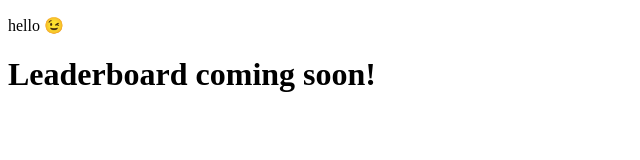
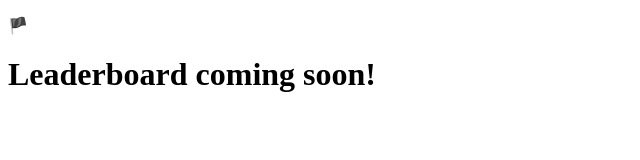
Before and after one commit to wordlegolf/wordlegolf, a plain HTML site: page index.html in a window 1280 px wide. Shown: the full height of the page, 0-640 px from the left. Drawn offline with Linux system fonts and the light colour scheme.

Commit message:
Update index.html

```diff
--- a/index.html
+++ b/index.html
@@ -4,7 +4,7 @@
 <meta charset="UTF-8">
 </head>
 <body>
-  <p> hello &#128521; </p>
+  <p>&#127988;  </p>
 <h1>Leaderboard coming soon! &#57364;</h1>
 </body>
 </html>
```
